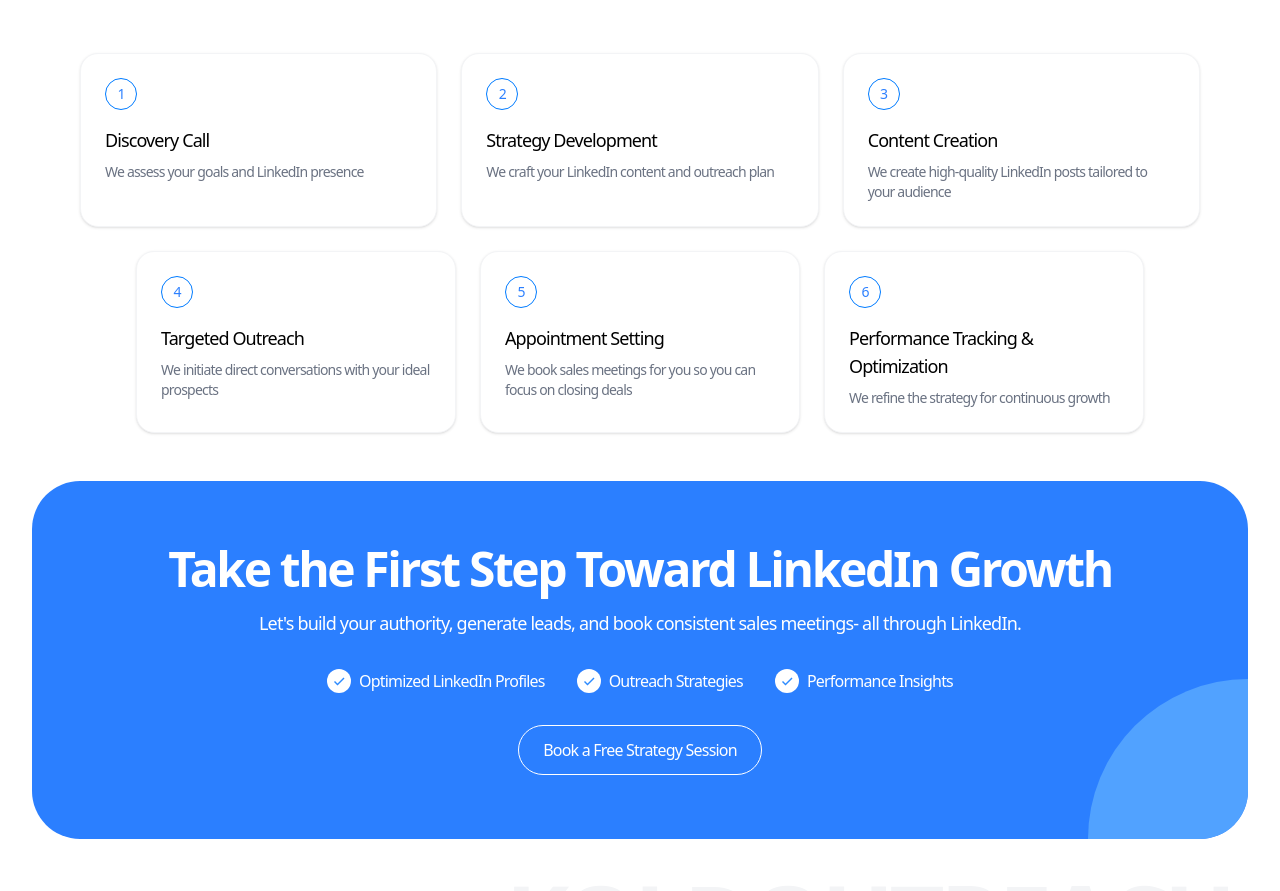
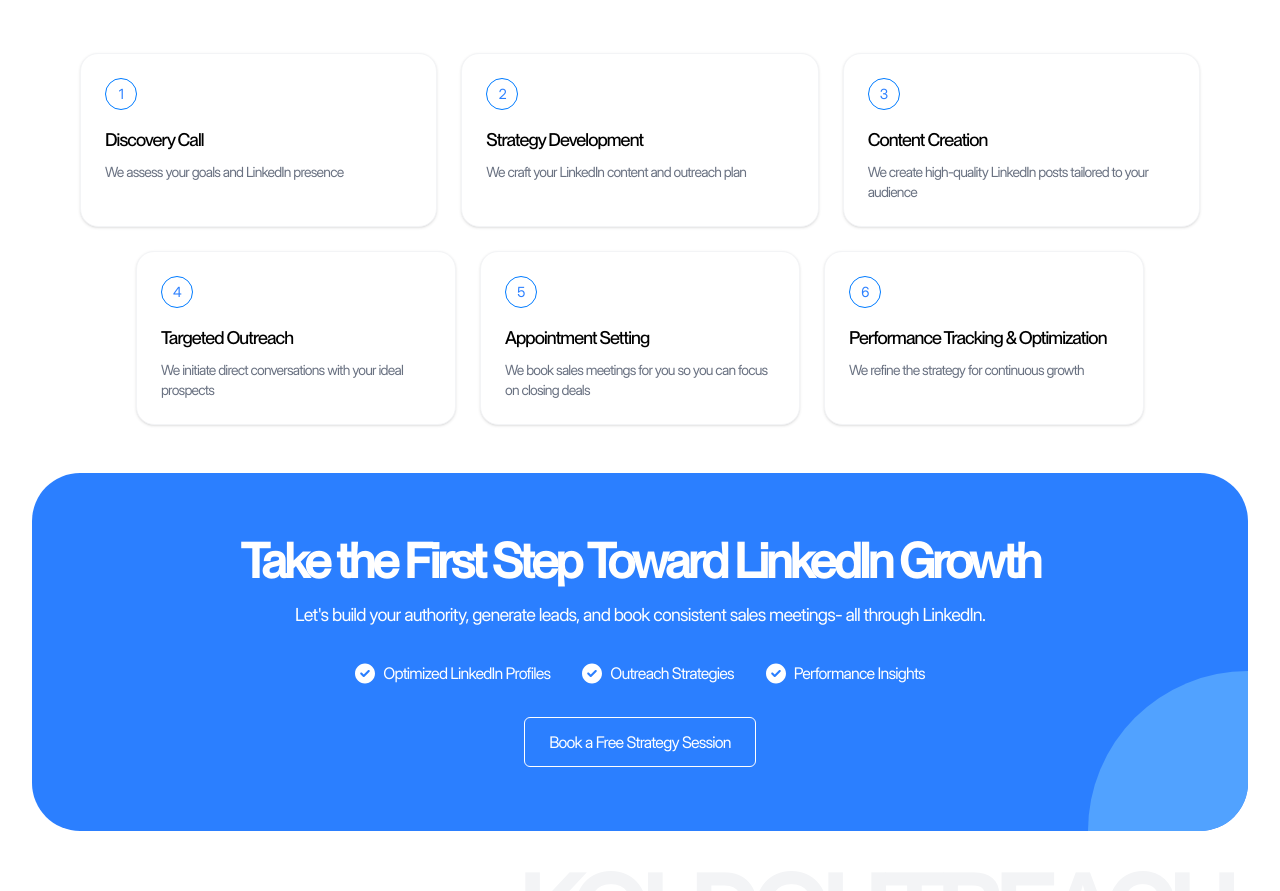
Before and after one commit to ola-torinmo/kold, a Next.js app: page /portfolio in a window 1280 px wide. Shown: the part 1881-2772 px from the top of the page. Built offline with nearby package versions, Linux system fonts and the light colour scheme.

Commit message:
design updates

```diff
--- a/src/app/globals.css
+++ b/src/app/globals.css
@@ -19,14 +19,31 @@
   }
 }
 
+@font-face {
+  font-family: 'InterDisplay';
+  src: url('/public/fonts/InterDisplay-Regular.ttf') format('truetype');
+  font-weight: 400;
+  font-style: normal;
+  font-display: swap;
+}
+
+@font-face {
+  font-family: 'PPNeueMontreal';
+  src: url('/public/fonts/ppneuemontreal-medium.otf') format('opentype');
+  font-weight: 500;
+  font-style: normal;
+  font-display: swap;
+}
+
+
 
 /* Apply fonts */
 body {
-  font-family: var(--font-interdisplay);
+  font-family: InterDisplay ;
   letter-spacing: -0.05em; /* Adjusted unit */
 }
 
 h1, h2, h3, h4, h5, h6 {
-  font-family: var(--font-ppneuemontreal);
+  font-family: PPNeueMontreal;
   letter-spacing: -0.05em; /* Adjusted unit */
 }
--- a/src/components/CTA.jsx
+++ b/src/components/CTA.jsx
@@ -1,4 +1,6 @@
 import React from 'react';
+import Image from 'next/image'
+import check from '../assets/check.svg'
 
 const CTA = () => {
   return (
@@ -20,37 +22,28 @@
 
         <div className="flex flex-col md:flex-row justify-center items-center gap-4 md:gap-8 mb-8">
           <div className="flex items-center gap-2">
-            <div className="bg-white rounded-full p-1">
-              <svg width="16" height="16" viewBox="0 0 16 16" fill="none" xmlns="http://www.w3.org/2000/svg">
-                <circle cx="8" cy="8" r="8" fill="white"/>
-                <path d="M6.5 10.5L4 8L3 9L6.5 12.5L13.5 5.5L12.5 4.5L6.5 10.5Z" fill="#2D8BFF"/>
-              </svg>
+           <div className=" flex-shrink-0 w-5 h-5">
+              <Image src={check} alt='check' width={20} height={20} />
             </div>
             <span className="text-sm md:text-base">Optimized LinkedIn Profiles</span>
           </div>
 
           <div className="flex items-center gap-2">
-            <div className="bg-white rounded-full p-1">
-              <svg width="16" height="16" viewBox="0 0 16 16" fill="none" xmlns="http://www.w3.org/2000/svg">
-                <circle cx="8" cy="8" r="8" fill="white"/>
-                <path d="M6.5 10.5L4 8L3 9L6.5 12.5L13.5 5.5L12.5 4.5L6.5 10.5Z" fill="#2D8BFF"/>
-              </svg>
+          <div className=" flex-shrink-0 w-5 h-5">
+              <Image src={check} alt='check' width={20} height={20} />
             </div>
             <span className="text-sm md:text-base">Outreach Strategies</span>
           </div>
 
           <div className="flex items-center gap-2">
-            <div className="bg-white rounded-full p-1">
-              <svg width="16" height="16" viewBox="0 0 16 16" fill="none" xmlns="http://www.w3.org/2000/svg">
-                <circle cx="8" cy="8" r="8" fill="white"/>
-                <path d="M6.5 10.5L4 8L3 9L6.5 12.5L13.5 5.5L12.5 4.5L6.5 10.5Z" fill="#2D8BFF"/>
-              </svg>
-            </div>
+              <div className=" flex-shrink-0 w-5 h-5">
+                <Image src={check} alt='check' width={20} height={20} />
+              </div>
             <span className="text-sm md:text-base">Performance Insights</span>
           </div>
         </div>
 
-        <button className="border border-white text-white hover:bg-blue-40 px-6 py-3 rounded-full font-medium transition-colors duration-300 text-sm md:text-base">
+        <button className="border border-white text-white hover:bg-blue-40 px-6 py-3 rounded-md font-medium transition-colors duration-300 text-sm md:text-base">
           Book a Free Strategy Session
         </button>
       </div>
--- a/src/components/Footer.jsx
+++ b/src/components/Footer.jsx
@@ -8,7 +8,7 @@
     <footer className="w-full py-8 bg-white">
       <div className="flex flex-col md:flex-row justify-between items-center px-4 md:px-12 mb-8">
         <div className="flex items-center gap-4 mb-4 md:mb-0">
-          <a href="#" className="p-2">
+          <a href="#" className="p-2 pr-6 border-r border-[#E0E8E3]">
             <Image src={linkedinIcon} alt="LinkedIn" className="w-5 h-5" />
           </a>
           <a href="#" className="p-2">
--- a/src/components/Growth.jsx
+++ b/src/components/Growth.jsx
@@ -7,7 +7,7 @@
 
 const Growth = () => {
   return (
-    <section className="py-12 px-4 sm:py-16">
+    <section className="py-10 px-4 sm:py-1">
       <div className="max-w-5xl mx-auto text-center mb-12 sm:mb-16">
         <h2 className="text-2xl sm:text-3xl md:text-4xl lg:text-5xl font-bold mb-4">LinkedIn Growth, Done For You</h2>
         <p className="text-gray-600 max-w-xs sm:max-w-md md:max-w-lg lg:max-w-xl mx-auto">
--- a/src/components/Hero.jsx
+++ b/src/components/Hero.jsx
@@ -30,22 +30,34 @@
          </div>
 
          {/* Testimonials with Dashboard Preview */}
-         <div className="grid grid-cols-1 md:grid-cols-3  mb-16  flex items-end mt-[35px]">
-           {/* Testimonial 1 */}
-           <div className=" ">
-             <Image src={tes1} alt="Testimonial" className="rounded-md md:w-[366px] md:h-[400px] " />
+          <div className="grid grid-cols-1 md:grid-cols-3 mb-16 flex items-end mt-[35px]">
+            {/* Testimonial 1 - rounded top-left and bottom-left corners */}
+            <div className="">
+              <Image
+                src={tes1}
+                alt="Testimonial"
+                className="rounded-tl-lg rounded-bl-lg md:w-[366px] md:h-[400px]"
+              />
             </div>
 
             {/* Dashboard Preview */}
             <div className="col-span-1 md:col-span-1 relative order-first md:order-none mb-2 md:mb-0">
               <div className="md:w-[393px] md:h-[458px]">
-               <Image src={dash} alt="Dashboard Preview" className="rounded-lg" />
+                <Image
+                  src={dash}
+                  alt="Dashboard Preview"
+                  className="rounded-t-lg"
+                />
               </div>
             </div>
 
-           {/* Testimonial 2 */}
-           <div className="md:ml-2  ">
-             <Image src={tes2} alt="Testimonial2" className="rounded-md md:w-[366px] md:h-[400px] md:ml-12 " />
+            {/* Testimonial 2 - rounded top-right and bottom-right corners */}
+            <div className="md:ml-2">
+              <Image
+                src={tes2}
+                alt="Testimonial2"
+                className="rounded-tr-lg rounded-br-lg md:w-[366px] md:h-[400px] md:ml-12"
+              />
             </div>
           </div>
 
--- a/src/components/Navbar.jsx
+++ b/src/components/Navbar.jsx
@@ -23,9 +23,9 @@
 
     {/* Desktop Menu */}
     <div className="hidden md:flex items-center space-x-6">
-      <a href="#" className="text-gray-600 hover:text-gray-900">Our story</a>
+      <a href="#" className="text-gray-600 hover:text-gray-900">How it works</a>
       <a href="#" className="text-gray-600 hover:text-gray-900">Pricing</a>
-      <a href="#" className="text-gray-600 hover:text-gray-900">Help</a>
+      <a href="#" className="text-gray-600 hover:text-gray-900">FAQs</a>
     </div>
 
     <button className="hidden md:block px-4 py-2 text-blue-600 border border-blue-600 rounded-md hover:bg-blue-50">
@@ -35,9 +35,9 @@
     {/* Mobile Menu Dropdown */}
     {mobileMenuOpen && (
       <div className="absolute top-full left-0 right-0 bg-white shadow-md z-50 md:hidden py-4 px-6 flex flex-col space-y-4 border-b">
-        <a href="#" className="text-gray-600 hover:text-gray-900">Our story</a>
+        <a href="#" className="text-gray-600 hover:text-gray-900">How it works</a>
         <a href="#" className="text-gray-600 hover:text-gray-900">Pricing</a>
-        <a href="#" className="text-gray-600 hover:text-gray-900">Help</a>
+        <a href="#" className="text-gray-600 hover:text-gray-900">FAQs</a>
         <button className="w-full px-4 py-2 text-blue-600 border border-blue-600 rounded-md hover:bg-blue-50">
           Get Started
         </button>
--- a/src/components/Testimonials.jsx
+++ b/src/components/Testimonials.jsx
@@ -13,7 +13,7 @@
 
      <div className="grid grid-cols-1 md:grid-cols-2 -space-x-1 max-w-5xl mx-auto">
        {/* Testimonial 1 */}
-       <div className="bg-white rounded-lg p-6 drop-shadow-[0_1px_4px_rgba(0,0,0,0.15)] flex-1 border border-gray-100">
+       <div className="bg-white rounded-lg p-6 shadow-sm flex-1 border border-gray-100">
          <div className="flex items-center mb-4">
            <div className="w-12 h-12 r mr-3"><Image src={green} alt='green'/></div>
            <div>
@@ -27,7 +27,7 @@
        </div>
 
        {/* Testimonial 2 */}
-       <div className="bg-white rounded-lg p-6 drop-shadow-[0_1px_4px_rgba(0,0,0,0.15)] flex-1 border border-gray-100 relative">
+       <div className="bg-white rounded-lg p-6 shadow-sm flex-1 border border-gray-100 relative">
          <div className="flex items-center mb-4">
          <div className="w-12 h-12 r mr-3"><Image src={raji} alt='raji'/></div>
            <div>
--- a/src/components/WhatYouGet.jsx
+++ b/src/components/WhatYouGet.jsx
@@ -6,9 +6,9 @@
 const WhatYouGet = () => {
   return (
     <div className="px-4 md:px-8">
-    <section className="bg-black rounded-[48px] x-12 text-white py-12 px-4 h-full sm:py-16">
+    <section className="bg-black rounded-[48px] text-white py-12 px-4 h-full sm:py-16">
       <div className="max-w-5xl mx-auto">
-        <div className="grid grid-cols-1 md:grid-cols-2 gap-8 lg:gap-12 items-center">
+        <div className="grid grid-cols-1 md:grid-cols-2 gap-8 lg:gap-12 items-center mt-6">
           <div className="order-last md:order-first">
             <div className="relative w-full h-auto max-w-full rounded-lg mb-4">
               <div className="relative w-full aspect-square sm:aspect-auto sm:h-[400px] md:h-[450px] lg:h-[504px]">
```
Also changed, not shown: src/components/FAQ.jsx (+5 -5 lines), src/components/Pricing.jsx (+6 -6 lines). Lines whose indentation alone changed are shown as unchanged.
